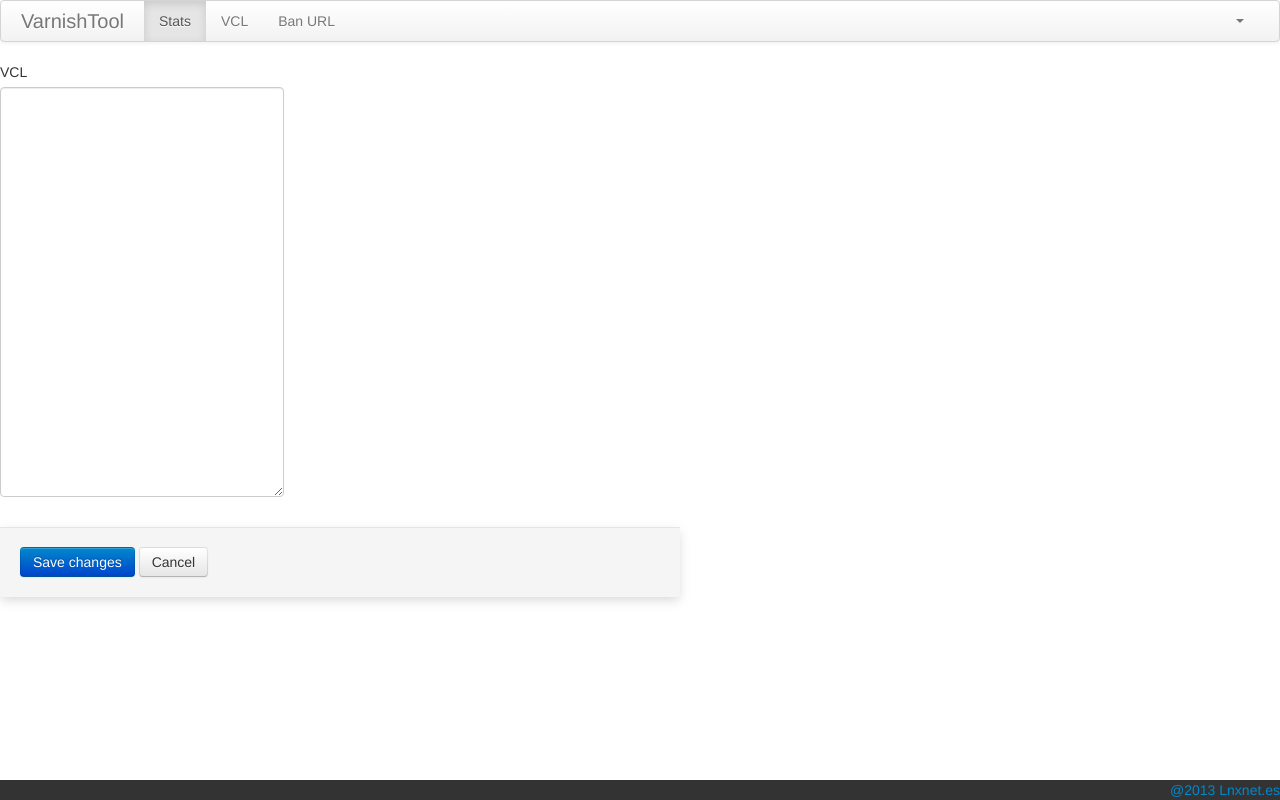
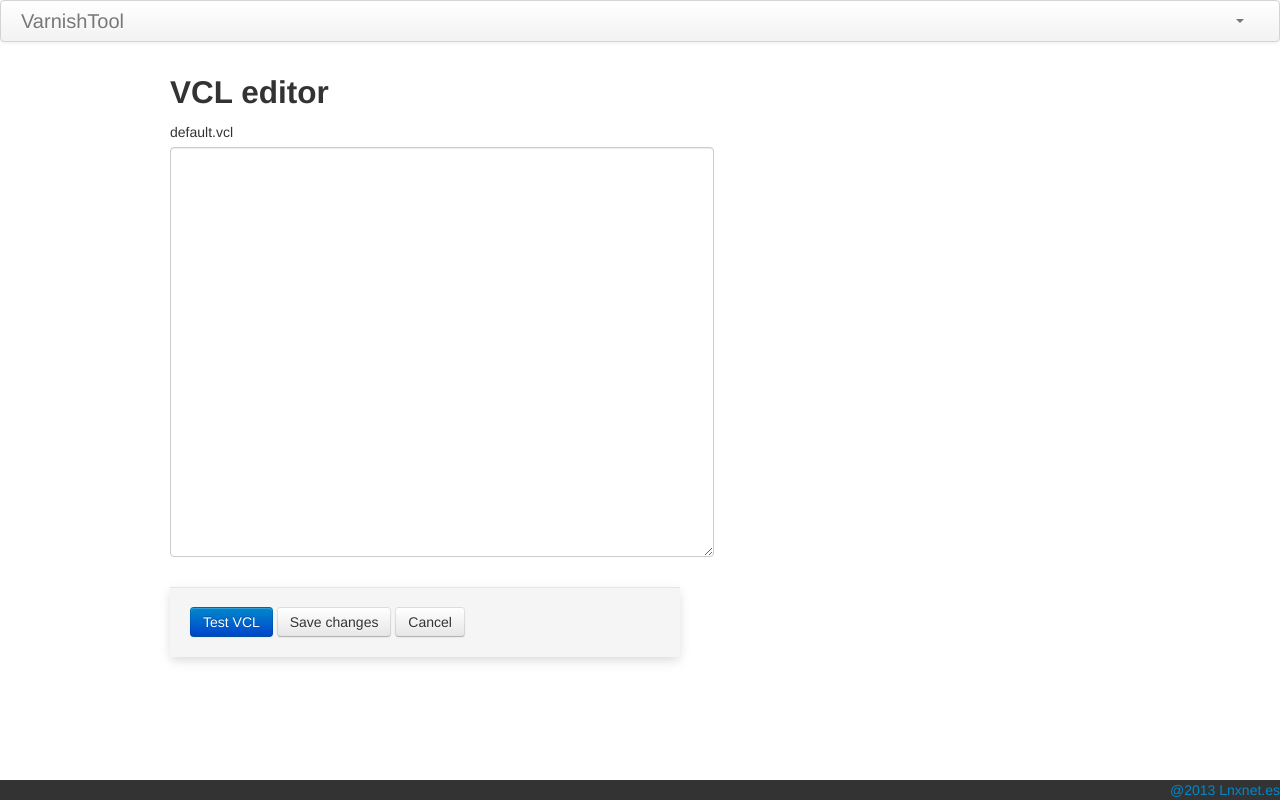
Before and after one commit to vmalaga/varnishtool, a Django app: template templates/frontend/vcledit.html in a window 1280 px wide. Run offline with Django 3.2, Linux system fonts and the light colour scheme; the template is opened without the code that fills it, so the values that code supplies are empty.

Commit message:
created conf dir and all it references. toolbar and vcleditor changes

```diff
--- a/django_varnish_admin/wsgi.py
+++ b/conf/wsgi.py
@@ -15,7 +15,7 @@ framework.
 """
 import os
 
-os.environ.setdefault("DJANGO_SETTINGS_MODULE", "django_varnish_admin.settings")
+os.environ.setdefault("DJANGO_SETTINGS_MODULE", "conf.settings")
 
 # This application object is used by any WSGI server configured to use this
 # file. This includes Django's development server, if the WSGI_APPLICATION
--- a/manage.py
+++ b/manage.py
@@ -3,7 +3,7 @@ import os
 import sys
 
 if __name__ == "__main__":
-    os.environ.setdefault("DJANGO_SETTINGS_MODULE", "django_varnish_admin.settings")
+    os.environ.setdefault("DJANGO_SETTINGS_MODULE", "conf.settings")
 
     from django.core.management import execute_from_command_line
 
--- a/templates/frontend/header.html
+++ b/templates/frontend/header.html
@@ -16,9 +16,17 @@
                 <div class="container">
                 	<a class="brand">VarnishTool</a>
                     <ul class="nav">
-                        <li class="active"><a href="/">Stats</a></li>
-                        <li><a href="/vcledit">VCL</a></li>
-                        <li><a href="#banurl">Ban URL</a></li>
+                        {% if page == "index" %}
+                            <li class="active"><a href="/">Stats</a></li>
+                            <li><a href="/vcledit">VCL</a></li>
+                            <li><a href="#banurl">Ban URL</a></li>
+                        {% endif %}
+                        {% if page == "vcledit" %}
+                            <li><a href="/">Stats</a></li>
+                            <li class="active"><a href="/vcledit">VCL</a></li>
+                            <li><a href="#banurl">Ban URL</a></li>
+                        {% endif %}
+
                     </ul>
                     <ul class="nav pull-right">
                         <li class="dropdown">
--- a/templates/frontend/vcledit.html
+++ b/templates/frontend/vcledit.html
@@ -2,19 +2,21 @@
 
 {% block body %}
         {{ block.super }}
-
+<div class="container">
+    <h2>VCL editor</h2>
     <div class="control-group">
-    <label class="control-label" for="textarea">VCL</label>
+        <label class="control-label" for="textarea">default.vcl</label>
         <div class="controls">
-        <textarea class="input-xlarge" id="textarea" rows="20">
+            <textarea class="input-xxlarge" id="textarea" rows="20">
 {{ vcltext }}
             </textarea>
         </div>
-</div>
         <div class="form-actions">
-    <button type="submit" class="btn btn-primary">Save changes</button>
+            <button type="submit" class="btn btn-primary">Test VCL</button>
+            <button type="submit" class="btn btn-secondary">Save changes</button>
             <button class="btn">Cancel</button>
         </div>
-
+    </div>
+</div>
 {% include "frontend/footer.html" %}
 {% endblock %}
```
Also changed, not shown: conf/settings.py (renamed from django_varnish_admin/settings.py, +11 -5 lines), frontend/views.py (+5 -2 lines), setup.py (deleted, +0 -12 lines), README.md, conf/__init__.py (added), conf/urls.py (renamed from django_varnish_admin/urls.py), 1 other file. Lines whose indentation alone changed are shown as unchanged.
